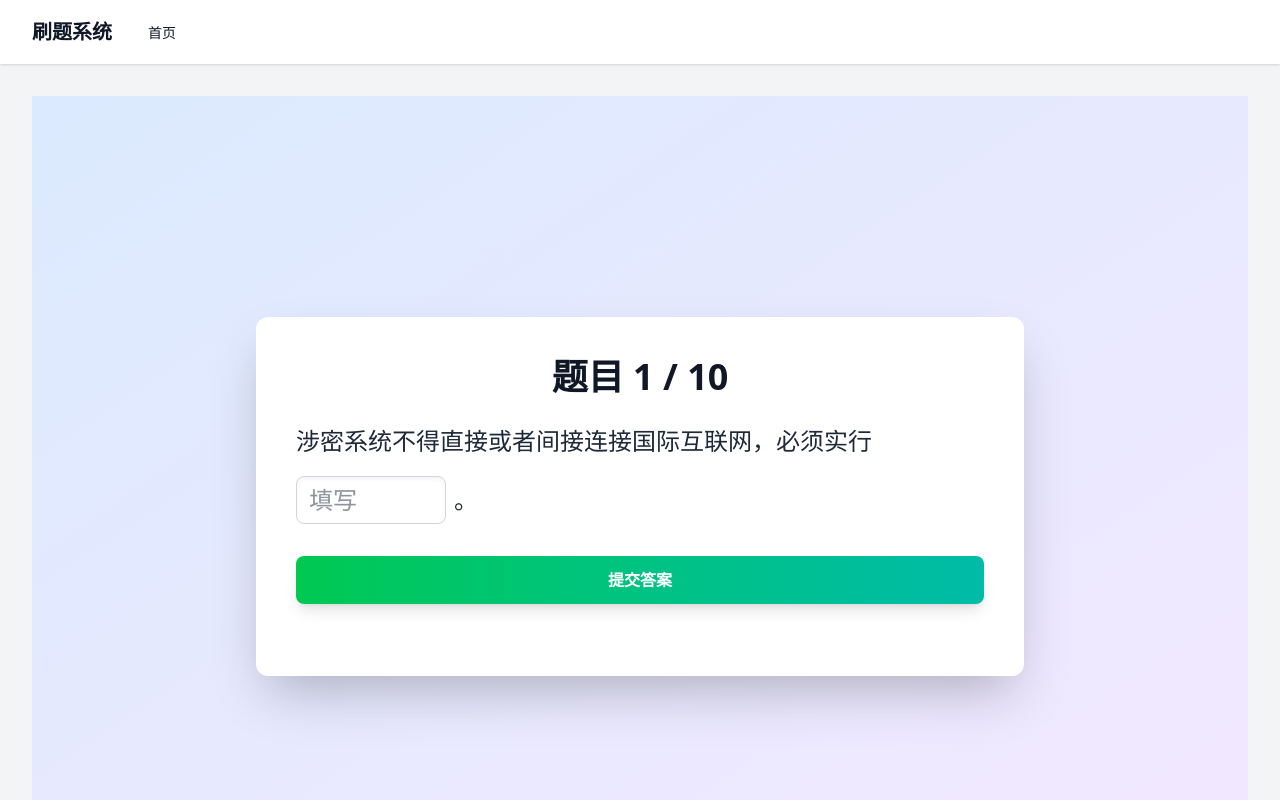
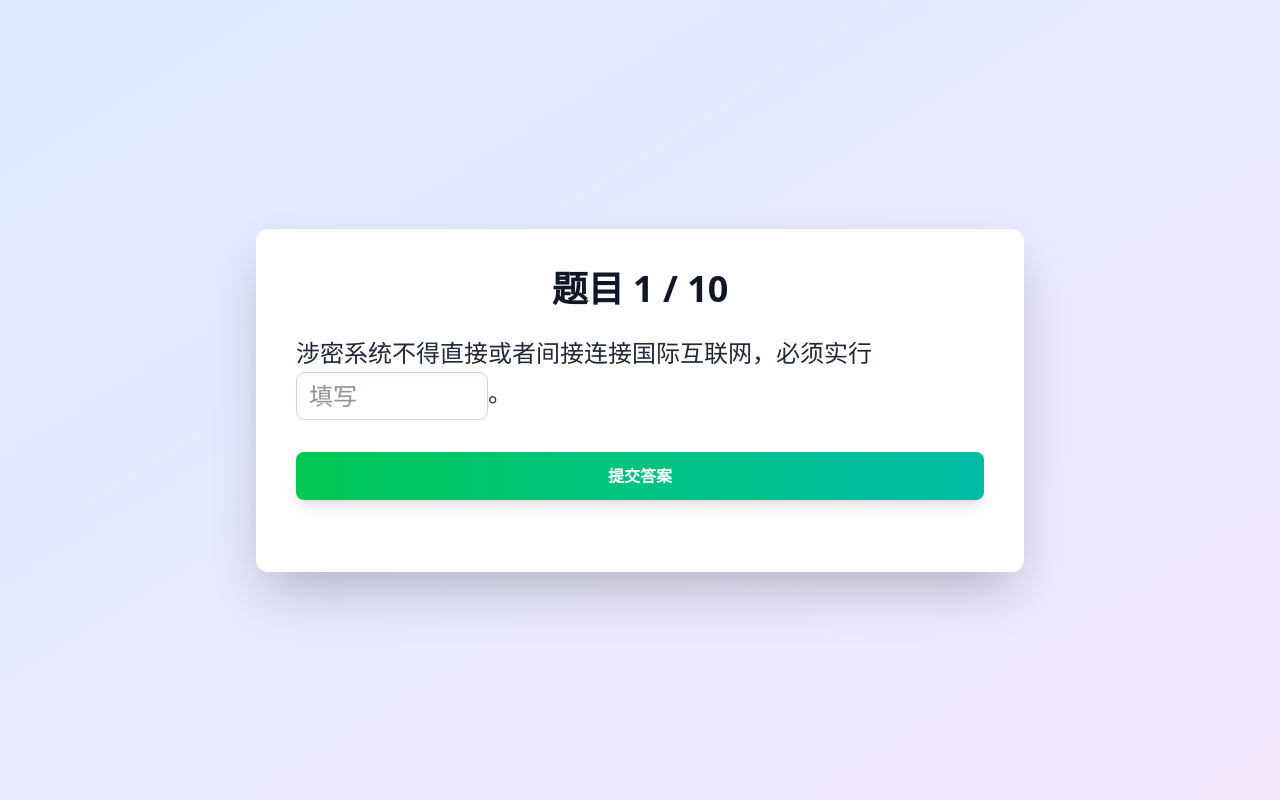
Before and after one commit to acdxxx177/bm-web, a Vue app: page / in a window 1280 px wide. Both pictures are taken after a click on the button "开始测验". Shown: the top 800 px of the page. Built offline with nearby package versions, Linux system fonts and the light colour scheme.

Commit message:
修正样式

```diff
--- a/src/App.vue
+++ b/src/App.vue
@@ -2,34 +2,7 @@
 </script>
 
 <template>
-  <div id="app" class="min-h-screen bg-gray-100 dark:bg-gray-900 text-gray-900 dark:text-gray-100">
-    <header class="bg-white dark:bg-gray-800 shadow-sm">
-      <div class="max-w-7xl mx-auto px-4 sm:px-6 lg:px-8">
-        <div class="flex justify-between h-16">
-          <div class="flex">
-            <div class="flex-shrink-0 flex items-center">
-              <span class="text-xl font-bold">刷题系统</span>
-            </div>
-            <nav class="ml-8 flex space-x-8">
-              <router-link to="/" class="inline-flex items-center px-1 pt-1 border-b-2 border-transparent text-sm font-medium hover:text-indigo-600 dark:hover:text-indigo-400 transition-colors">
-                首页
-              </router-link>
-            </nav>
-          </div>
-        </div>
-      </div>
-    </header>
-
-    <main class="max-w-7xl mx-auto px-4 sm:px-6 lg:px-8 py-8">
-      <router-view />
-    </main>
-
-    <footer class="bg-white dark:bg-gray-800 shadow-inner mt-12">
-      <div class="max-w-7xl mx-auto px-4 sm:px-6 lg:px-8 py-6">
-        <p class="text-center text-sm text-gray-500 dark:text-gray-400">
-          &copy; {{ new Date().getFullYear() }} 刷题系统. 保留所有权利。
-        </p>
-      </div>
-    </footer>
-  </div>
+  <main class="min-h-screen bg-gray-100 dark:bg-gray-900 text-gray-900 dark:text-gray-100">
+    <router-view />
+  </main>
 </template>
--- a/src/components/Quiz.vue
+++ b/src/components/Quiz.vue
@@ -1,71 +1,68 @@
 <template>
-  <div class="relative flex flex-col items-center justify-center min-h-screen bg-gradient-to-br from-blue-100 to-purple-100 p-4 sm:p-6 lg:p-8">
-    <div v-if="quizStore.quizStarted && !quizStore.quizFinished" class="bg-white p-8 sm:p-10 rounded-xl shadow-2xl w-full max-w-3xl transform transition-all duration-300 hover:scale-[1.01]">
-      <div v-if="quizStore.isInfiniteMode" class="absolute top-4 right-4 bg-blue-500 text-white px-3 py-1 rounded-full text-sm font-semibold shadow-md">
+  <div
+    class="relative flex flex-col items-center justify-center min-h-screen bg-gradient-to-br from-blue-100 to-purple-100 p-4 sm:p-6 lg:p-8">
+    <div v-if="quizStore.quizStarted && !quizStore.quizFinished"
+      class="bg-white p-8 sm:p-10 rounded-xl shadow-2xl w-full max-w-3xl transform transition-all duration-300 hover:scale-[1.01]">
+      <div v-if="quizStore.isInfiniteMode"
+        class="absolute top-4 right-4 bg-blue-500 text-white px-3 py-1 rounded-full text-sm font-semibold shadow-md">
         正确率: {{ quizStore.percentageCorrect.toFixed(0) }}%
       </div>
       <h2 class="text-3xl sm:text-4xl font-extrabold text-gray-900 mb-6 text-center">
         题目 {{ quizStore.currentQuestionIndex + 1 }} / {{ quizStore.totalQuestions }}
       </h2>
       <div v-if="quizStore.currentQuestion" class="mb-8">
-        <p v-if="quizStore.currentQuestion.type !== '填空题'" class="text-xl sm:text-2xl text-gray-800 mb-6 leading-relaxed">{{ quizStore.currentQuestion.question }}</p>
+        <p v-if="quizStore.currentQuestion.type !== '填空题'"
+          class="text-xl sm:text-2xl text-gray-800 mb-6 leading-relaxed">{{ quizStore.currentQuestion.question }}</p>
 
         <!-- 判断题 -->
         <div v-if="quizStore.currentQuestion.type === '判断题'" class="space-y-4">
-          <label class="flex items-center p-4 border border-gray-300 rounded-lg cursor-pointer hover:bg-gray-50 transition-colors duration-200"
-            :class="{'bg-blue-50 border-blue-500': userAnswer === true && !quizStore.showAnswer, 'bg-green-100 border-green-500': quizStore.showAnswer && quizStore.currentQuestion.answer === true, 'bg-red-100 border-red-500': quizStore.showAnswer && quizStore.currentQuestion.answer === false && userAnswer === true}">
-            <input type="radio" :value="true" v-model="userAnswer" :disabled="quizStore.showAnswer" class="form-radio h-5 w-5 text-blue-600 mr-3">
+          <label
+            class="flex items-center p-4 border border-gray-300 rounded-lg cursor-pointer hover:bg-gray-50 transition-colors duration-200"
+            :class="{ 'bg-blue-50 border-blue-500': userAnswer === true && !quizStore.showAnswer, 'bg-green-100 border-green-500': quizStore.showAnswer && quizStore.currentQuestion.answer === true, 'bg-red-100 border-red-500': quizStore.showAnswer && quizStore.currentQuestion.answer === false && userAnswer === true }">
+            <input type="radio" :value="true" v-model="userAnswer" :disabled="quizStore.showAnswer"
+              class="form-radio h-5 w-5 text-blue-600 mr-3">
             <span class="text-lg text-gray-800">正确</span>
           </label>
-          <label class="flex items-center p-4 border border-gray-300 rounded-lg cursor-pointer hover:bg-gray-50 transition-colors duration-200"
-            :class="{'bg-blue-50 border-blue-500': userAnswer === false && !quizStore.showAnswer, 'bg-green-100 border-green-500': quizStore.showAnswer && quizStore.currentQuestion.answer === false, 'bg-red-100 border-red-500': quizStore.showAnswer && quizStore.currentQuestion.answer === true && userAnswer === false}">
-            <input type="radio" :value="false" v-model="userAnswer" :disabled="quizStore.showAnswer" class="form-radio h-5 w-5 text-blue-600 mr-3">
+          <label
+            class="flex items-center p-4 border border-gray-300 rounded-lg cursor-pointer hover:bg-gray-50 transition-colors duration-200"
+            :class="{ 'bg-blue-50 border-blue-500': userAnswer === false && !quizStore.showAnswer, 'bg-green-100 border-green-500': quizStore.showAnswer && quizStore.currentQuestion.answer === false, 'bg-red-100 border-red-500': quizStore.showAnswer && quizStore.currentQuestion.answer === true && userAnswer === false }">
+            <input type="radio" :value="false" v-model="userAnswer" :disabled="quizStore.showAnswer"
+              class="form-radio h-5 w-5 text-blue-600 mr-3">
             <span class="text-lg text-gray-800">错误</span>
           </label>
         </div>
 
         <!-- 填空题 -->
-        <div v-else-if="quizStore.currentQuestion.type === '填空题'" class="flex flex-wrap items-center gap-x-2 gap-y-4 text-xl sm:text-2xl text-gray-800 leading-relaxed">
+        <div v-else-if="quizStore.currentQuestion.type === '填空题'"
+          class="text-xl sm:text-2xl text-gray-800 leading-relaxed">
           <template v-for="(part, index) in parsedFillInTheBlanksQuestion" :key="index">
             <span v-if="part.type === 'text'">{{ part.value }}</span>
-            <input
-              v-else
-              type="text"
-              v-model="fillInTheBlanksUserAnswers[part.index!]"
-              :disabled="quizStore.showAnswer"
+            <input v-else type="text" v-model="fillInTheBlanksUserAnswers[part.index!]" :disabled="quizStore.showAnswer"
               :size="expectedFillInTheBlanksAnswerLengths[part.index!] || 10"
-              class="inline-block min-w-[80px] max-w-full shadow-inner appearance-none border border-gray-300 rounded-lg py-2 px-3 text-gray-800 leading-tight focus:outline-none focus:ring-2 focus:ring-blue-500 focus:border-transparent transition-all duration-200"
-              placeholder="填写"
-            />
+              class="inline-block min-w-[80px] max-w-full shadow-inner appearance-none border border-gray-300 rounded-lg py-2 px-3 text-gray-800 leading-tight focus:ring-2 focus:ring-blue-500 transition-all duration-200 align-middle"
+              placeholder="填写" />
           </template>
         </div>
 
         <!-- 其他题型待实现 -->
 
-        <button
-          @click="submitAnswerHandler"
-          :disabled="quizStore.showAnswer || !canSubmitAnswer"
-          class="mt-8 bg-gradient-to-r from-green-500 to-teal-500 hover:from-green-600 hover:to-teal-600 text-white font-bold py-3 px-6 rounded-lg shadow-lg hover:shadow-xl focus:outline-none focus:ring-2 focus:ring-offset-2 focus:ring-green-500 w-full transform transition-all duration-200 active:scale-95"
-        >
+        <button v-if="!quizStore.showAnswer" @click="submitAnswerHandler" :disabled="!canSubmitAnswer"
+          class="mt-8 bg-gradient-to-r from-green-500 to-teal-500 hover:from-green-600 hover:to-teal-600 text-white font-bold py-3 px-6 rounded-lg shadow-lg hover:shadow-xl focus:outline-none focus:ring-2 focus:ring-offset-2 focus:ring-green-500 w-full transform transition-all duration-200 active:scale-95">
           提交答案
         </button>
 
-        <div v-if="quizStore.showAnswer" class="mt-8 p-6 rounded-lg border-l-4" :class="isAnswerCorrect ? 'bg-green-50 border-green-500 text-green-800' : 'bg-red-50 border-red-500 text-red-800'">
+        <div v-if="quizStore.showAnswer" class="mt-8 p-6 rounded-lg border-l-4"
+          :class="isAnswerCorrect ? 'bg-green-50 border-green-500 text-green-800' : 'bg-red-50 border-red-500 text-red-800'">
           <p class="text-lg font-semibold mb-2">你的答案: <span class="font-normal">{{ displayUserAnswer }}</span></p>
           <p class="text-lg font-semibold">正确答案: <span class="font-normal">{{ displayCorrectAnswer }}</span></p>
           <div class="mt-6 flex flex-col sm:flex-row gap-4">
-            <button
-              v-if="!isAnswerCorrect"
-              @click="retryQuestion"
-              class="bg-yellow-500 hover:bg-yellow-600 text-white font-bold py-3 px-6 rounded-lg shadow-lg hover:shadow-xl focus:outline-none focus:ring-2 focus:ring-offset-2 focus:ring-yellow-500 w-full sm:w-1/2 transform transition-all duration-200 active:scale-95"
-            >
+            <button v-if="!isAnswerCorrect" @click="retryQuestion"
+              class="bg-yellow-500 hover:bg-yellow-600 text-white font-bold py-3 px-6 rounded-lg shadow-lg hover:shadow-xl focus:outline-none focus:ring-2 focus:ring-offset-2 focus:ring-yellow-500 w-full sm:w-1/2 transform transition-all duration-200 active:scale-95">
               再试一次
             </button>
-            <button
-              @click="nextQuestionHandler"
+            <button @click="nextQuestionHandler"
               class="bg-gradient-to-r from-blue-500 to-purple-500 hover:from-blue-600 hover:to-purple-600 text-white font-bold py-3 px-6 rounded-lg shadow-lg hover:shadow-xl focus:outline-none focus:ring-2 focus:ring-offset-2 focus:ring-blue-500 w-full sm:w-1/2 transform transition-all duration-200 active:scale-95"
-              :class="{'sm:w-full': isAnswerCorrect}"
-            >
+              :class="{ 'sm:w-full': isAnswerCorrect }">
               下一题
             </button>
           </div>
@@ -73,30 +70,28 @@
       </div>
     </div>
 
-    <div v-else-if="quizStore.quizFinished && !quizStore.isInfiniteMode" class="text-center bg-white p-8 sm:p-10 rounded-xl shadow-2xl w-full max-w-md">
+    <div v-else-if="quizStore.quizFinished && !quizStore.isInfiniteMode"
+      class="text-center bg-white p-8 sm:p-10 rounded-xl shadow-2xl w-full max-w-md">
       <h2 class="text-4xl sm:text-5xl font-extrabold text-gray-900 mb-6">测验结束！</h2>
-      <p class="text-2xl text-gray-800 mb-3">你的得分: <span class="font-bold">{{ quizStore.correctAnswersCount }}</span> / <span class="font-bold">{{ quizStore.totalQuestions }}</span></p>
-      <p class="text-2xl text-gray-800 mb-8">正确率: <span class="font-bold text-green-600">{{ quizStore.percentageCorrect.toFixed(2) }}%</span></p>
-      <button
-        @click="goToStatistics"
-        class="bg-gradient-to-r from-purple-600 to-indigo-600 hover:from-purple-700 hover:to-indigo-700 text-white font-bold py-3 px-6 rounded-lg shadow-lg hover:shadow-xl focus:outline-none focus:ring-2 focus:ring-offset-2 focus:ring-purple-500 w-full transform transition-all duration-200 active:scale-95"
-      >
+      <p class="text-2xl text-gray-800 mb-3">你的得分: <span class="font-bold">{{ quizStore.correctAnswersCount }}</span> /
+        <span class="font-bold">{{ quizStore.totalQuestions }}</span>
+      </p>
+      <p class="text-2xl text-gray-800 mb-8">正确率: <span class="font-bold text-green-600">{{
+        quizStore.percentageCorrect.toFixed(2) }}%</span></p>
+      <button @click="goToStatistics"
+        class="bg-gradient-to-r from-purple-600 to-indigo-600 hover:from-purple-700 hover:to-indigo-700 text-white font-bold py-3 px-6 rounded-lg shadow-lg hover:shadow-xl focus:outline-none focus:ring-2 focus:ring-offset-2 focus:ring-purple-500 w-full transform transition-all duration-200 active:scale-95">
         查看统计
       </button>
-      <button
-        @click="resetAndGoHome"
-        class="mt-4 bg-gray-400 hover:bg-gray-500 text-white font-bold py-3 px-6 rounded-lg shadow-lg hover:shadow-xl focus:outline-none focus:ring-2 focus:ring-offset-2 focus:ring-gray-300 w-full transform transition-all duration-200 active:scale-95"
-      >
+      <button @click="resetAndGoHome"
+        class="mt-4 bg-gray-400 hover:bg-gray-500 text-white font-bold py-3 px-6 rounded-lg shadow-lg hover:shadow-xl focus:outline-none focus:ring-2 focus:ring-offset-2 focus:ring-gray-300 w-full transform transition-all duration-200 active:scale-95">
         返回首页
       </button>
     </div>
 
     <div v-else class="text-center bg-white p-8 sm:p-10 rounded-xl shadow-2xl w-full max-w-md">
       <h2 class="text-2xl sm:text-3xl font-bold text-gray-800 mb-4">测验未开始或题目加载失败。</h2>
-      <button
-        @click="resetAndGoHome"
-        class="mt-6 bg-blue-500 hover:bg-blue-700 text-white font-bold py-3 px-6 rounded-lg shadow-lg hover:shadow-xl focus:outline-none focus:ring-2 focus:ring-offset-2 focus:ring-blue-500 w-full transform transition-all duration-200 active:scale-95"
-      >
+      <button @click="resetAndGoHome"
+        class="mt-6 bg-blue-500 hover:bg-blue-700 text-white font-bold py-3 px-6 rounded-lg shadow-lg hover:shadow-xl focus:outline-none focus:ring-2 focus:ring-offset-2 focus:ring-blue-500 w-full transform transition-all duration-200 active:scale-95">
         返回首页
       </button>
     </div>
@@ -155,7 +150,7 @@ const canSubmitAnswer = computed<boolean>(() => {
     // 确保所有填空都已填写且不为空
     const expectedBlanks = (question.question.match(/__/g) || []).length;
     return fillInTheBlanksUserAnswers.value.length === expectedBlanks &&
-           fillInTheBlanksUserAnswers.value.every(answer => answer !== null && answer.trim() !== '');
+      fillInTheBlanksUserAnswers.value.every(answer => answer !== null && answer.trim() !== '');
   }
   return false;
 });
@@ -182,10 +177,19 @@ const parsedFillInTheBlanksQuestion = computed(() => {
 /**
  * @computed {number[]} expectedFillInTheBlanksAnswerLengths - 获取填空题每个空对应的正确答案的长度。
  */
+const MIN_INPUT_SIZE = 5; // 最小输入框宽度
+const MAX_INPUT_SIZE = 30; // 最大输入框宽度
+
+/**
+ * @computed {number[]} expectedFillInTheBlanksAnswerLengths - 获取填空题每个空对应的正确答案的长度。
+ */
 const expectedFillInTheBlanksAnswerLengths = computed(() => {
   const question = quizStore.currentQuestion;
   if (question?.type === '填空题') {
-    return (question as FillInTheBlanksQuestion).answer.map((ans: string) => ans.length);
+    return (question as FillInTheBlanksQuestion).answer.map((ans: string) => {
+      const calculatedSize = ans.length * 1.8; // 答案长度 + 2个字符的缓冲区
+      return Math.max(MIN_INPUT_SIZE, Math.min(MAX_INPUT_SIZE, calculatedSize));
+    });
   }
   return [];
 });
```
